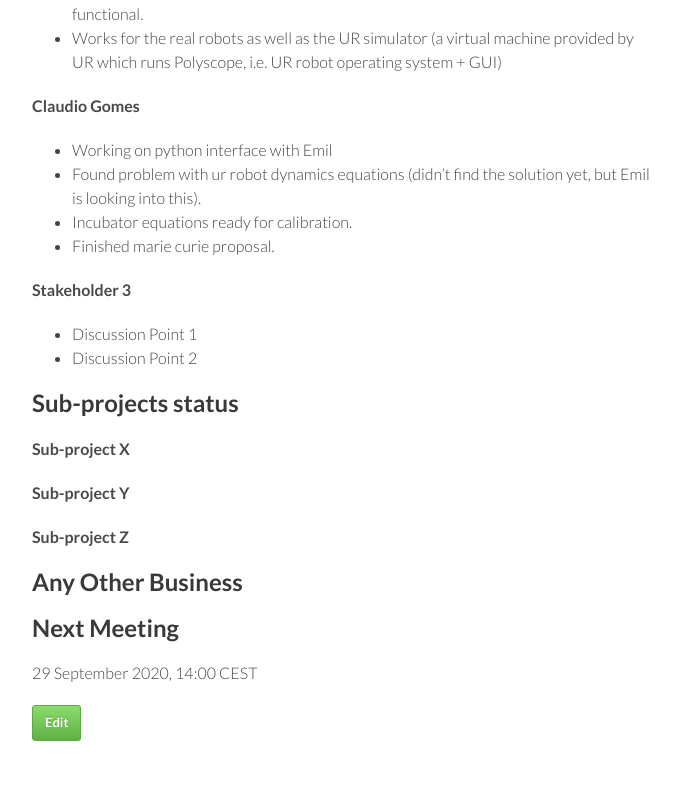
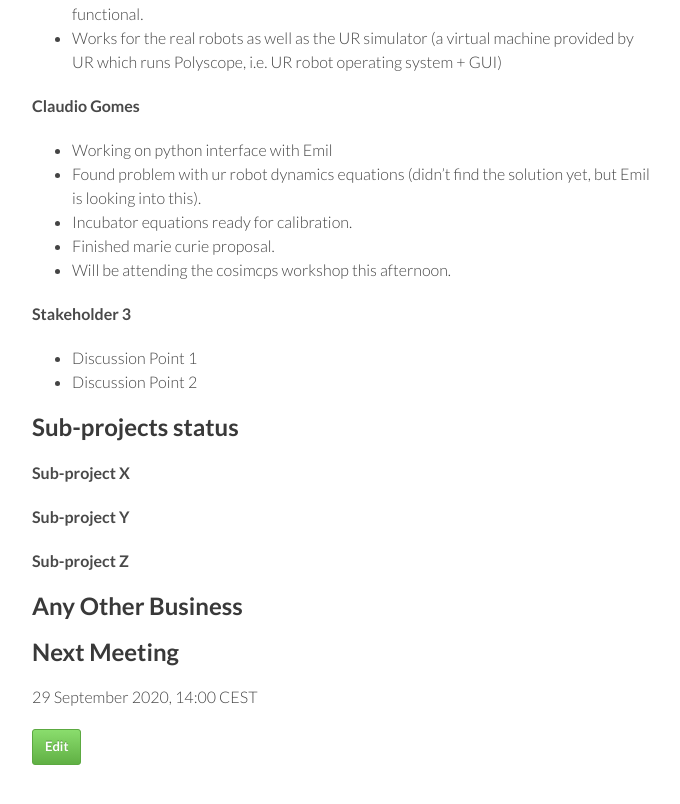
Before and after one commit to digitaltwincentre/digitaltwincentre.github.io, a Jekyll site: the page built from _biweeklies/Biweekly-24.md, in a window 1280 px wide and 900 px high, scrolled down 983 px. Shown: the top 804 px of the window, without its empty margins (418-1098 px from the left). Built offline with Jekyll 4.4.1, drawn with Linux system fonts in a browser that asks for light colours; nearby versions of some CDN libraries.

Commit message:
Update Biweekly-24.md

```diff
--- a/_biweeklies/Biweekly-24.md
+++ b/_biweeklies/Biweekly-24.md
@@ -47,6 +47,7 @@ date: 14 September 2020, 1400 CEST
 * Found problem with ur robot dynamics equations (didn't find the solution yet, but Emil is looking into this).
 * Incubator equations ready for calibration.
 * Finished marie curie proposal.
+* Will be attending the cosimcps workshop this afternoon.
 
 
 #### Stakeholder 3
```
